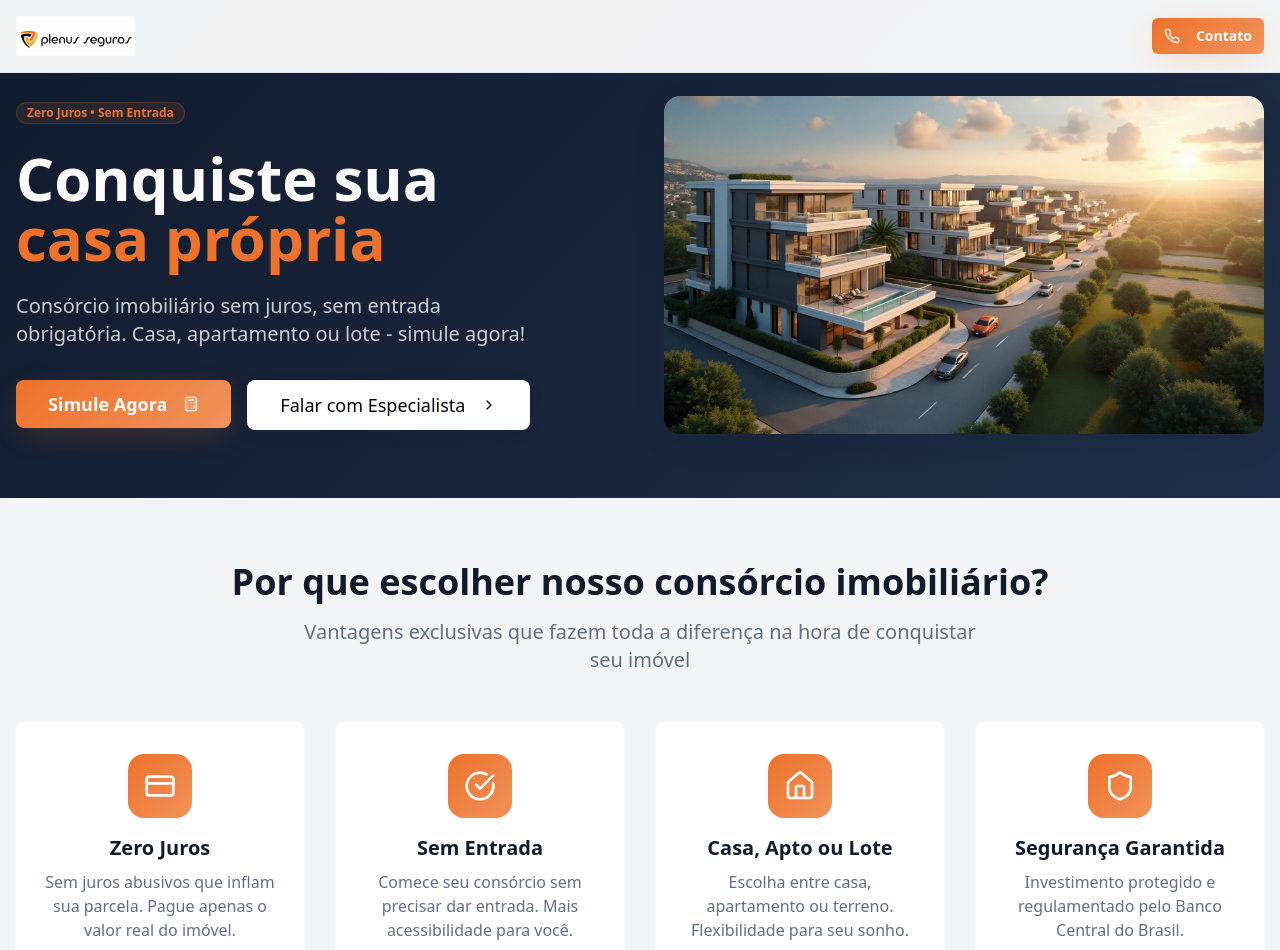
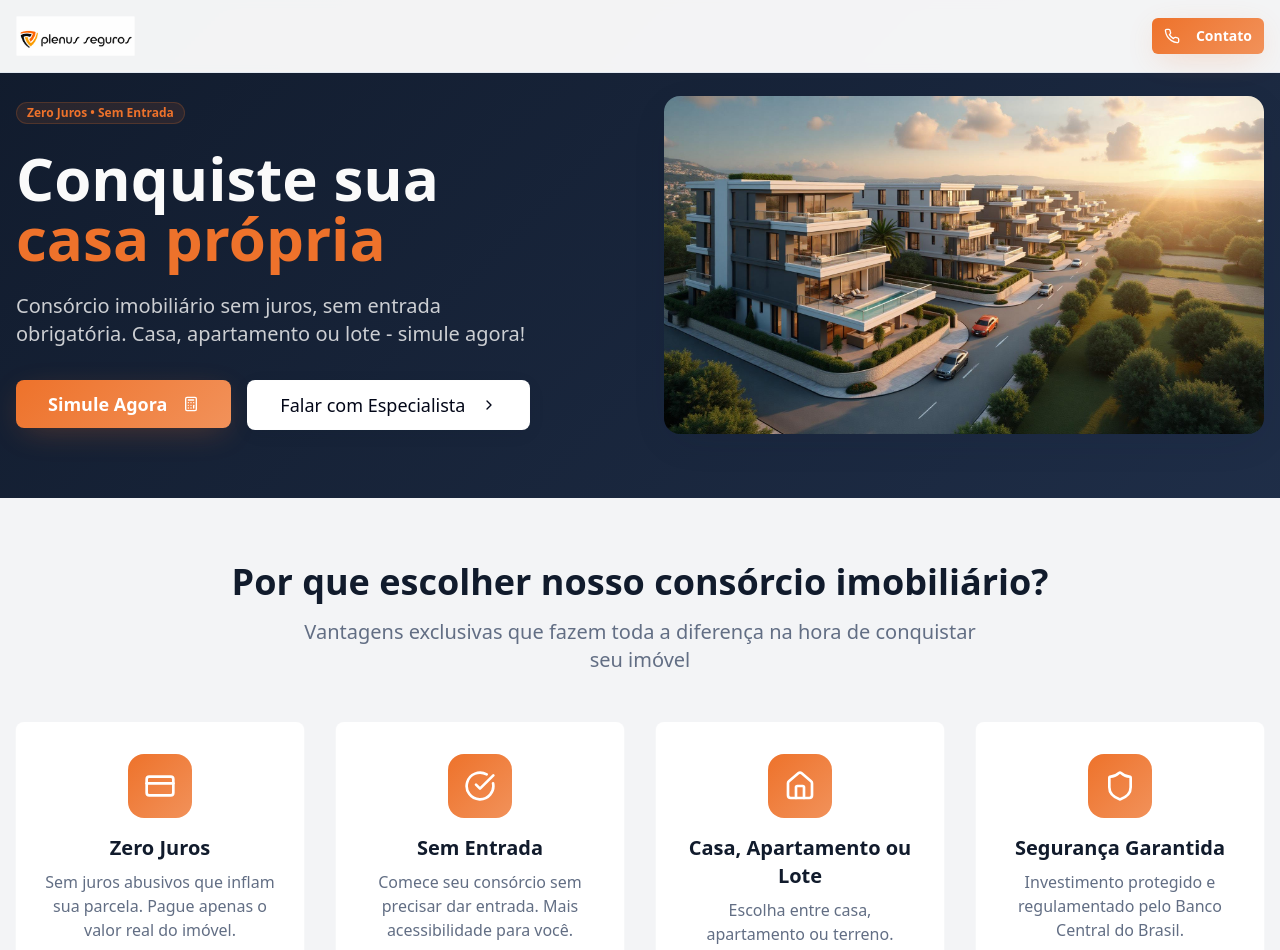
Before and after one commit to msbconsignadomkt-create/plenus-casa-na-mao-42, a React (Vite) app: page / in a window 1280 px wide. Shown: the top 950 px of the page. Built offline with nearby package versions, Linux system fonts and the light colour scheme.

Commit message:
Atualizar texto "Apto"
Atualiza o texto "Apto" para "Apartamento" na página principal.

```diff
--- a/src/pages/Index.tsx
+++ b/src/pages/Index.tsx
@@ -106,7 +106,7 @@ const Index = () => {
                 <div className="w-16 h-16 mx-auto mb-4 bg-gradient-orange rounded-2xl flex items-center justify-center">
                   <Home className="h-8 w-8 text-white" />
                 </div>
-                <h3 className="text-xl font-semibold mb-2 text-primary">Casa, Apto ou Lote</h3>
+                <h3 className="text-xl font-semibold mb-2 text-primary">Casa, Apartamento ou Lote</h3>
                 <p className="text-muted-foreground">Escolha entre casa, apartamento ou terreno. Flexibilidade para seu sonho.</p>
               </CardContent>
             </Card>
```
